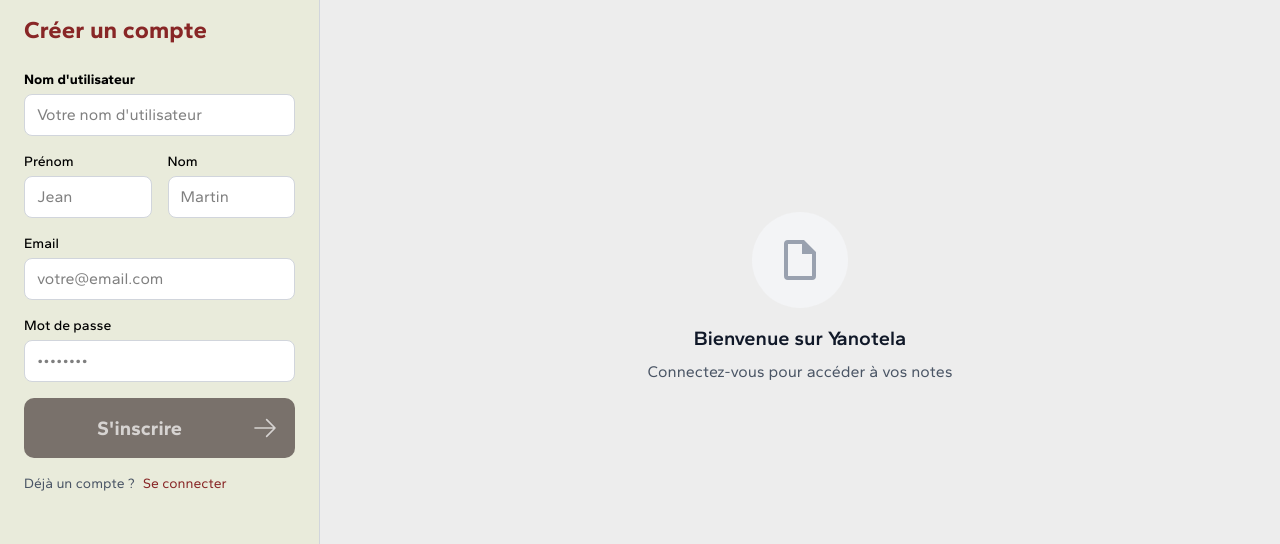
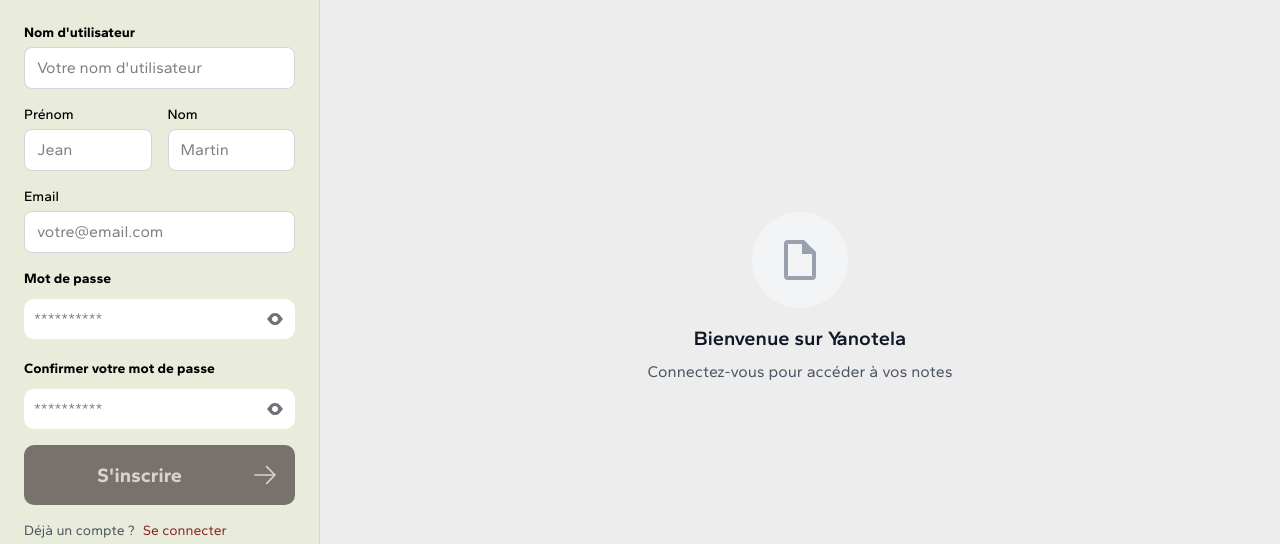
Before and after one commit to FlorianMMI/Yanotela, a Next.js app in the folder Client/: page /register/form in a window 1280 px wide. Shown: the part 146-690 px from the top of the page. Built offline with nearby package versions, Linux system fonts and the light colour scheme; no server answers.

Commit message:
US 1.1 - Fix mdp création de compte et msg erreur login

```diff
--- a/Client/src/components/auth/LoginForm.tsx
+++ b/Client/src/components/auth/LoginForm.tsx
@@ -40,6 +40,8 @@
     const loginData = {
       identifiant: formData.get('identifiant') as string,
       password: formData.get('password') as string,
+      error: null as string | null,
+      errors: [] as Array<{ msg: string }>
     };
 
     try {
@@ -55,7 +57,6 @@
         setError(result.error || 'Identifiants incorrects');
       }
     } catch (error) {
-      console.error('Erreur de connexion:', error);
       setError('Erreur de connexion au serveur');
     } finally {
       setIsLoading(false);
--- a/Client/src/components/auth/RegisterForm.tsx
+++ b/Client/src/components/auth/RegisterForm.tsx
@@ -50,8 +50,10 @@
     const password = formData.get('password') as string;
     const confirmPassword = formData.get('confirmPassword') as string;
 
-    // Vérification que les mots de passe correspondent (seulement si pas dans la sidebar)
-    if (!isInSidebar && password !== confirmPassword) {
+    // Critères de validation du mot de passe
+
+    // Vérification que les mots de passe correspondent
+    if (password !== confirmPassword) {
       setError("Les mots de passe ne correspondent pas");
       setIsLoading(false);
       return;
@@ -90,20 +92,23 @@
 
   // Vérification de tous les champs pour activer/désactiver le submit
   useEffect(() => {
-    if (isInSidebar) {
-      // Pour la sidebar, pas besoin de confirmPassword
-      if (username && email && firstName && lastName && password) {
+    if (username && email && firstName && lastName && password && confirmPassword) {
+      const passwordCriteria = /^(?=.*[A-Z])(?=.*\d)(?=.*[!@#$%^&*_\-\.]).+$/;
+
+      // Si les mots de passe ne correspondent pas
+      if (password !== confirmPassword) {
+        setIsFormValid(false);
+        return;
+      }
+
+      // On vérifie les critères du mot de passe
+      if (passwordCriteria.test(password)) {
         setIsFormValid(true);
       } else {
         setIsFormValid(false);
       }
     } else {
-      // Pour la page complète, avec confirmPassword
-      if (username && email && firstName && lastName && password && confirmPassword) {
-        setIsFormValid(true);
-      } else {
       setIsFormValid(false);
-      }
     }
   }, [
     username,
@@ -112,7 +117,6 @@
     lastName,
     password,
     confirmPassword,
-    isInSidebar,
   ]);
 
   // Version simplifiée pour la sidebar (juste un lien)
@@ -249,30 +253,6 @@
           </div>
         </div>
 
-        {/* Mot de passe et confirmation */}
-        {isInSidebar ? (
-          // Version simplifiée pour la sidebar
-          <div className="space-y-4">
-            <div>
-              <label htmlFor="password" className="block text-sm font-medium text-clrprincipal mb-1">
-                Mot de passe
-              </label>
-              <input
-                type="password"
-                name="password"
-                id="password"
-                required
-                minLength={3}
-                value={password}
-                onChange={(e) => setPassword(e.target.value)}
-                className="w-full px-3 py-2 text-clrprincipal border bg-clrsecondaire border-gray-300 rounded-lg focus:ring-2 focus:ring-primary focus:border-transparent"
-                placeholder="••••••••"
-              />
-              <input type="hidden" name="confirmPassword" value={password} />
-            </div>
-          </div>
-        ) : (
-          // Version complète avec ConfirmPassword
         <ConfirmPassword
           password={password}
           confirmPassword={confirmPassword}
@@ -280,7 +260,6 @@
           onConfirmPasswordChange={setConfirmPassword}
           disabled={isLoading}
         />
-        )}
 
         <button
           type="submit"
--- a/Client/src/loader/loader.tsx
+++ b/Client/src/loader/loader.tsx
@@ -160,8 +160,8 @@
         if (response.ok) {
             return { success: true, message: 'Connexion réussie' };
         } else {
-            const errorData = await response.text();
-            return { success: false, error: 'Identifiants incorrects' };
+            const errorData = await response.json();
+            return { success: false, error: errorData.error || 'Erreur lors de la connexion' };
         }
     } catch (error) {
         console.error('Erreur de connexion:', error);
```
Also changed, not shown: 1 other file (tests, documents, lock files or other folders). Lines whose indentation alone changed are shown as unchanged.
